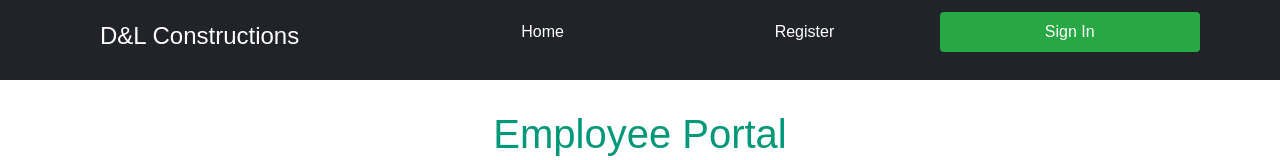
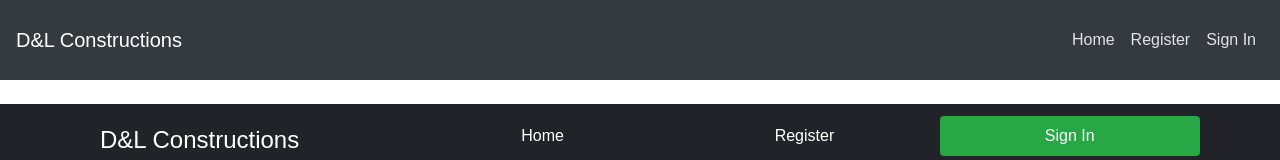
Before and after one commit to samhammond87/d-l-constructions, a React (Create React App) app: page /portal in a window 1280 px wide. Shown: the top 160 px of the page. Built offline with nearby package versions, Linux system fonts and the light colour scheme; no server answers; the HTML template or start-up script is replaced by a standard one; a web font is replaced by a local one.

Commit message:
commit initial change before making table responsive

```diff
--- a/src/components/Portal/PortalNav.css
+++ b/src/components/Portal/PortalNav.css
@@ -83,3 +83,13 @@ span {
     width: 100px;
   }
 }
+
+#respNavbar {
+  width: 100%;
+  height: 80px;
+  font-size: 1rem;
+
+  @media screen and (max-width: 960px) {
+    transition: 0.8s all ease;
+  }
+}
--- a/src/components/Portal/PortalNav.js
+++ b/src/components/Portal/PortalNav.js
@@ -3,6 +3,7 @@ import { useHistory } from "react-router-dom";
 import { useGlobalState } from "../../utils/stateContext";
 import { signOut } from "../../axios/authServices";
 import "./PortalNav.css";
+import { Navbar, Nav } from "react-bootstrap";
 
 // employee portal navbar component
 
@@ -22,6 +23,59 @@ export default function PortalNav() {
 
   return (
     <>
+      <Navbar bg="dark" expand="lg" variant="dark" id="respNavbar">
+        <Navbar.Brand>
+          {loggedInUser ? `Hi ${loggedInUser}` : "D&L Constructions"}
+        </Navbar.Brand>
+        <Navbar.Toggle aria-controls="basic-navbar-nav" />
+        <Navbar.Collapse id="basic-navbar-nav">
+          <Nav className="ml-auto">
+            <Nav.Link
+              className="ml-auto"
+              style={{ color: " #e3e3e3" }}
+              onClick={() => history.push("/portal")}
+            >
+              Home
+            </Nav.Link>
+            {loggedInUser ? (
+              <>
+                <Nav.Link
+                  className="ml-auto"
+                  style={{ color: " #e3e3e3" }}
+                  onClick={() => history.push("/portal/new")}
+                >
+                  Add Timesheet
+                </Nav.Link>
+                <Nav.Link
+                  className="ml-auto"
+                  style={{ color: " #e3e3e3" }}
+                  onClick={handleSignOut}
+                >
+                  Sign Out
+                </Nav.Link>
+              </>
+            ) : (
+              <>
+                <Nav.Link
+                  className="ml-auto"
+                  style={{ color: " #e3e3e3" }}
+                  onClick={() => history.push("/register")}
+                >
+                  Register
+                </Nav.Link>
+                <Nav.Link
+                  className="ml-auto"
+                  style={{ color: " #e3e3e3" }}
+                  onClick={() => history.push("/sign_in")}
+                >
+                  Sign In
+                </Nav.Link>
+              </>
+            )}
+          </Nav>
+        </Navbar.Collapse>
+      </Navbar>
+      <br />
       <div className="nav-container">
         <nav className="navbar">
           <h1 id="navbar-logo">
```
Also changed, not shown: public/logo192.png (added).
